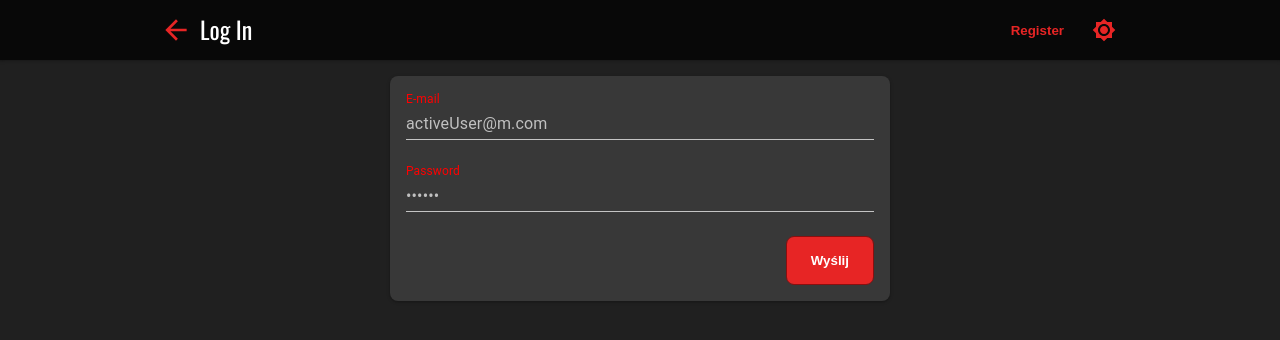
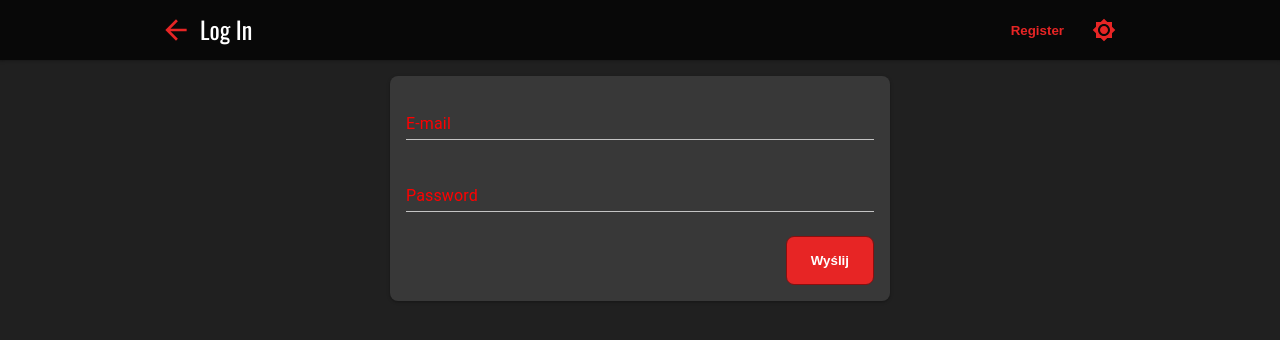
Before and after one commit to kasperski95/wieik-ssi-p, a React (Create React App) app in the folder client/: page /login in a window 1280 px wide. Shown: the top 340 px of the page. Built offline with nearby package versions, Linux system fonts and the light colour scheme.

Commit message:
disable autofill

```diff
--- a/client/src/components/form/form-fields/text-form-field.tsx
+++ b/client/src/components/form/form-fields/text-form-field.tsx
@@ -25,6 +25,7 @@ export function TextFormField<T, R>(props: {
       style={styles.container}
       value={localValue}
       label={props.label}
+      autoComplete='none'
       type={props.obscure ? 'password' : undefined}
       onChange={(e) => {
         setLocalValue(e.target.value);
--- a/client/src/screens/login/login-screen.tsx
+++ b/client/src/screens/login/login-screen.tsx
@@ -17,8 +17,8 @@ export function LoginScreen() {
   const formBloc = useFormBloc(
     'login',
     {
-      email: 'activeUser@m.com',
-      password: 'foobar',
+      email: '',
+      password: '',
     },
     {
       onSubmit: async (data) => {
```
